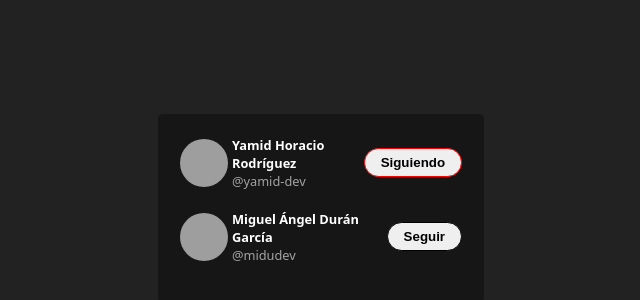
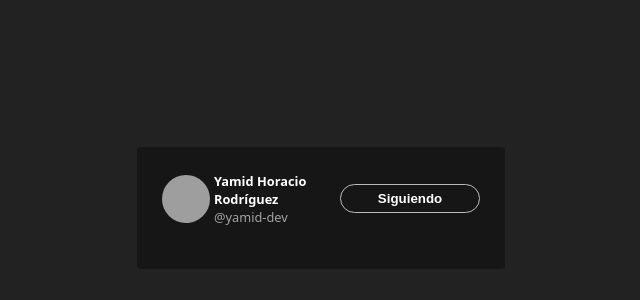
Before and after one commit to yamid-dev/aprendizajes, a React (Vite) app in the folder Javascript/aprendiendo-react/projects/holaMundo/: page / in a window 1280 px wide. Shown: the part 192-492 px from the top of the page, without its empty margins (319-959 px from the left). Built offline with nearby package versions, Linux system fonts and the light colour scheme; grey boxes are pictures that could not be loaded.

Commit message:
Componente de botón de seguir/dejar de saguir

```diff
--- a/Javascript/aprendiendo-react/projects/holaMundo/src/assets/App.css
+++ b/Javascript/aprendiendo-react/projects/holaMundo/src/assets/App.css
@@ -7,10 +7,6 @@
     border-radius: 10px;
     font-size: .8rem;
     justify-content: space-between;
-}
-.tw-followCard:hover{
-    background: #0f0f0f;
-    transition: .3s ease background-color;
 }
 .tw-followCard .tw-followCard-header{
     display: flex;
@@ -43,9 +39,28 @@
     background: #089fb9;
     color: white;
 }
+.tw-followCard-text{
+    display: block;
+}
 .tw-followCard-button.is-following {
-    border: 1px solid red;
+    border: 1px solid #bbb;
+    color: white;
+    background: transparent;
+    width: 140px;
 }
 .tw-followCard-button.is-following:hover{
-    background: red;
+    background: rgba(238, 81, 81, 0.308);
+    color: red;
+    border: 1px solid red;
+    transition: .3s ease all;
+    opacity: 1;
 }
+.tw-followCard-button.is-following:hover .tw-followCard-text{
+    display: none;
+}
+.tw-followCard-button.is-following:hover .tw-followCard-stopFollow{
+    display: block;
+}
+.tw-followCard-stopFollow{
+    display:none;
+}
--- a/Javascript/aprendiendo-react/projects/holaMundo/src/assets/App.jsx
+++ b/Javascript/aprendiendo-react/projects/holaMundo/src/assets/App.jsx
@@ -2,16 +2,14 @@ import React from 'react'
 import './App.css'
 import { TwitterFollowCard } from './TwitterFolloCard'
 export function App () {
+    // initialIsFollowing sólo se inicializa una vez
     return(
         <section className='App'>
             <React.Fragment>
-                <TwitterFollowCard initialIsFollowing = {true} userName="yamid-dev">
+                <TwitterFollowCard
+                initialIsFollowing = {true}
+                userName="yamid-dev">
                     <strong>Yamid Horacio Rodríguez</strong>
-                </TwitterFollowCard>
-
-                <TwitterFollowCard
-                 userName="midudev">
-                    <strong>Miguel Ángel Durán García</strong>
                 </TwitterFollowCard>
             </React.Fragment>
         </section>
--- a/Javascript/aprendiendo-react/projects/holaMundo/src/assets/TwitterFolloCard.jsx
+++ b/Javascript/aprendiendo-react/projects/holaMundo/src/assets/TwitterFolloCard.jsx
@@ -24,7 +24,8 @@ export function TwitterFollowCard
             </header>
             < aside>
                 <button className={buttonClassName} onClick={handleClick}>
-                    {text}
+                    <span className="tw-followCard-text">{text}</span>
+                    <span className="tw-followCard-stopFollow">Dejar de seguir</span>
                 </button>
             </aside>
         </article>
```
